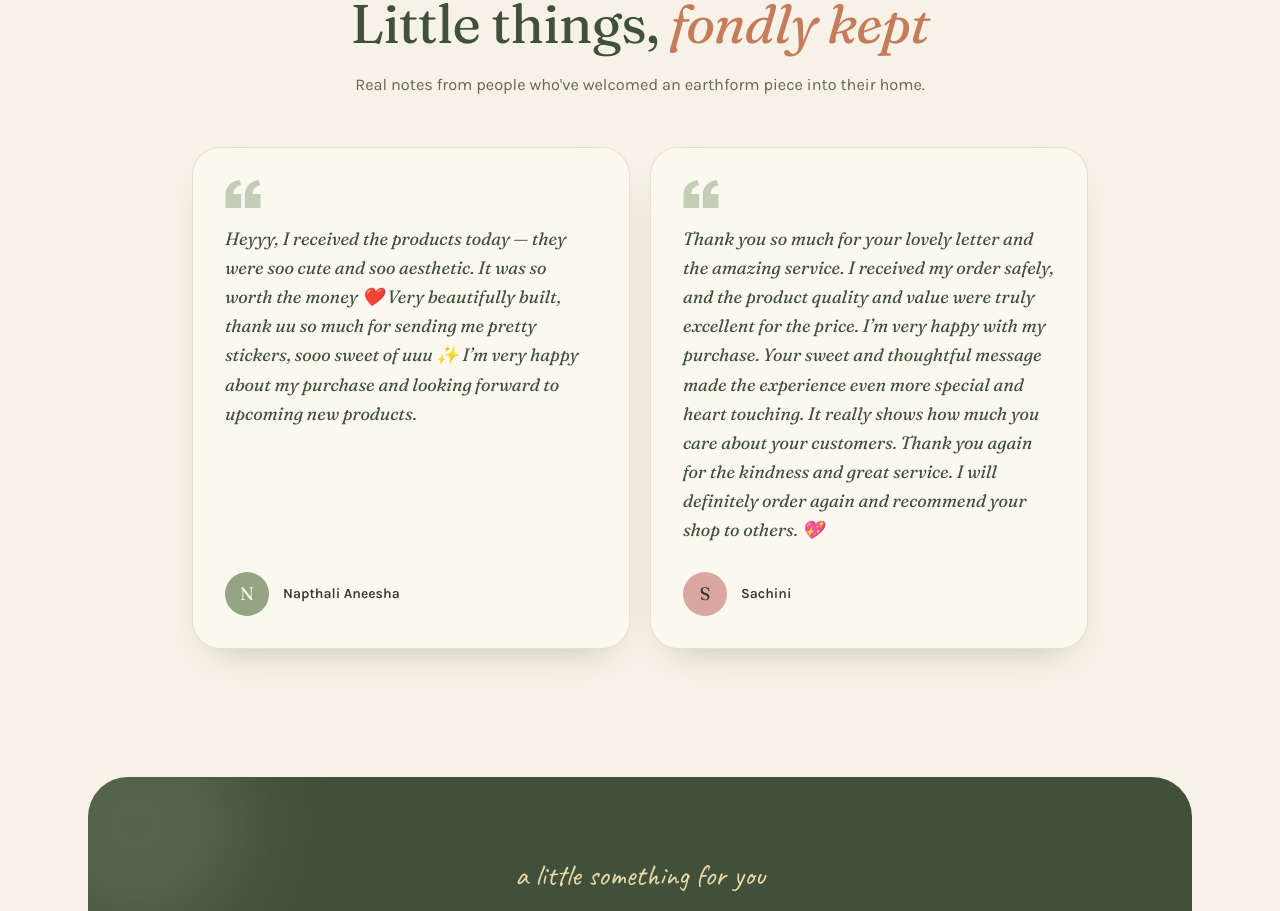
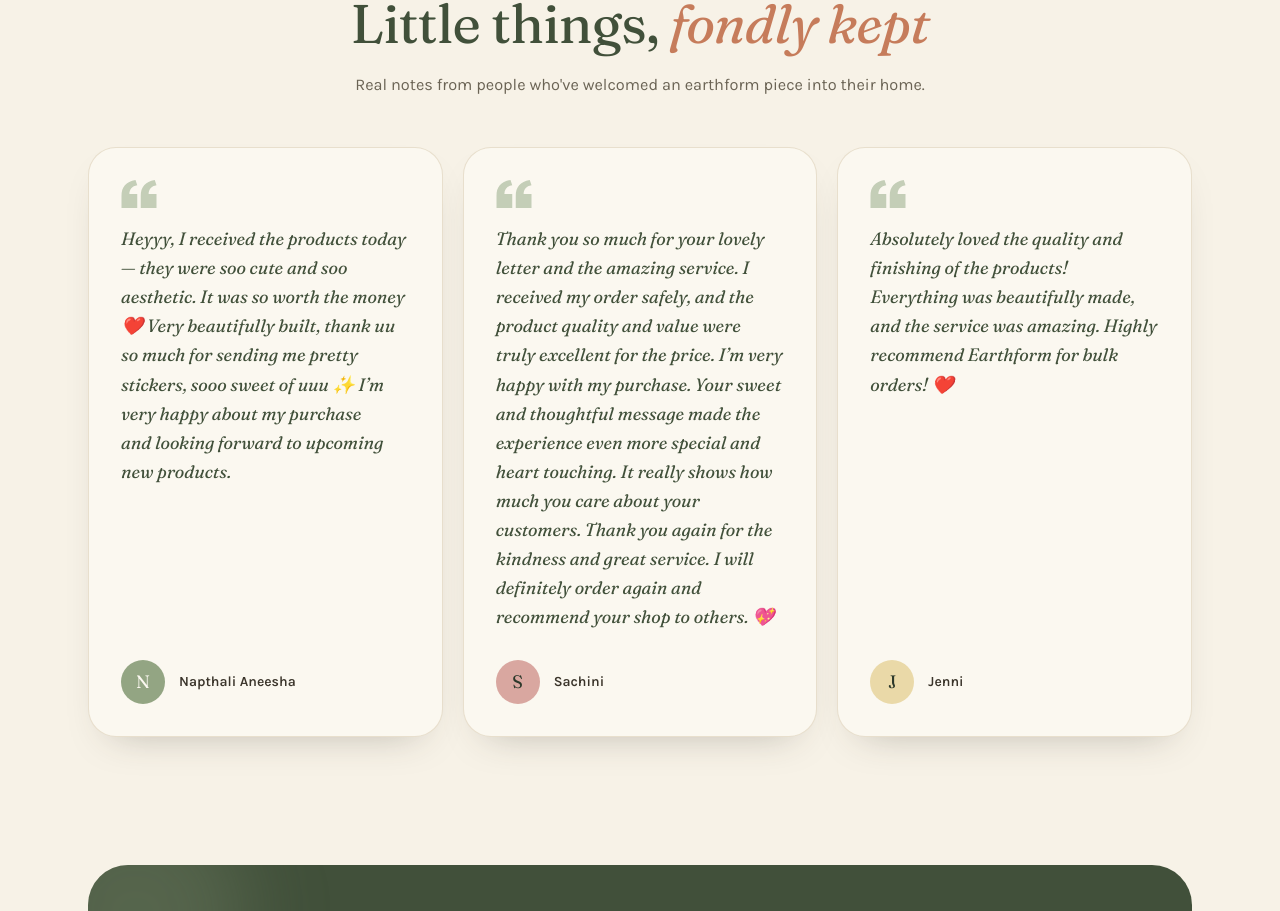
Before and after one commit to Ashfaq-network/earthform, a React (Vite) app: page / in a window 1280 px wide. Shown: the part 2770-3681 px from the top of the page. Built offline with nearby package versions, Linux system fonts and the light colour scheme.

Commit message:
Add Jenni review

```diff
--- a/src/data/reviews.js
+++ b/src/data/reviews.js
@@ -13,4 +13,11 @@ export const reviews = [
     initial: 'S',
     tone: 'rose',
   },
+  {
+    quote:
+      'Absolutely loved the quality and finishing of the products! Everything was beautifully made, and the service was amazing. Highly recommend Earthform for bulk orders! ❤️',
+    name: 'Jenni',
+    initial: 'J',
+    tone: 'butter',
+  },
 ]
```
